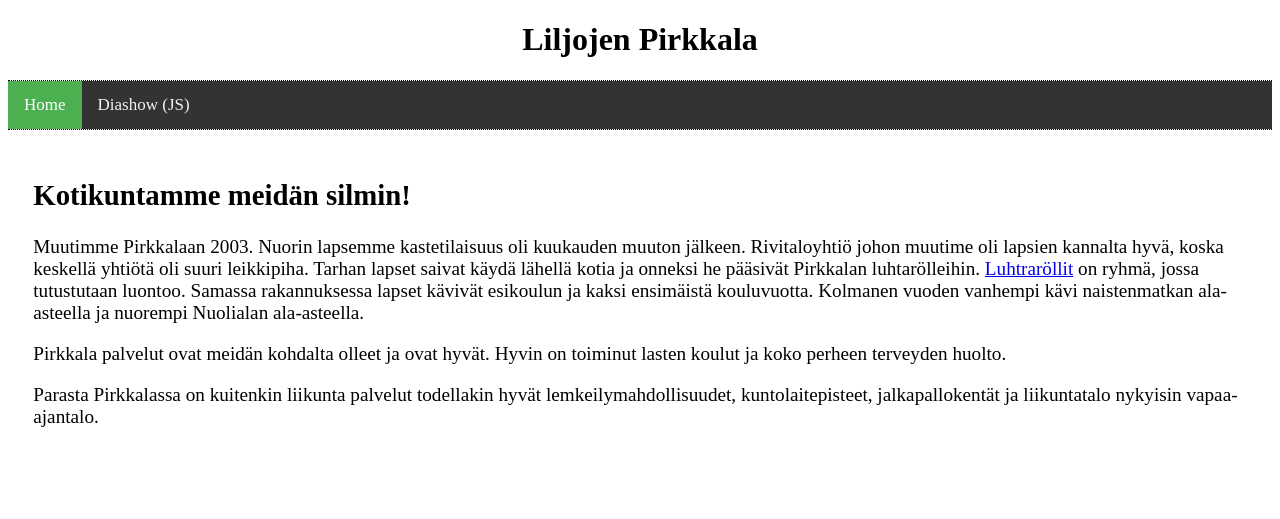
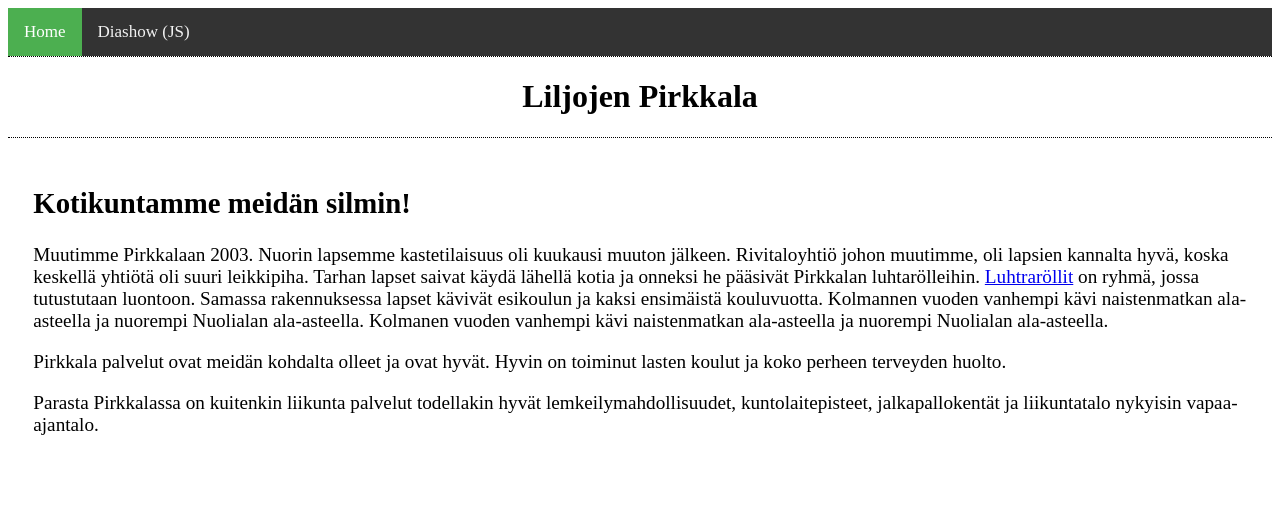
Before and after one commit to laurililja/LiljatPirkkala, a plain HTML site: page index.html in a window 1280 px wide. Shown: the top 519 px of the page. Drawn offline with Linux system fonts and the light colour scheme.

Commit message:
Add files via upload

```diff
--- a/index.html
+++ b/index.html
@@ -114,28 +114,27 @@
     </style>
 </head>
 <body>
+        <header>
+                <div class="ylapaneli">
+                    <a class="active" href="#home">Home</a>
+                    <a href="./JavaSc/index.html">Diashow (JS)</a>
+                    <a href="#contact"></a>
+                    <a href="#about"></a>
+                </div>
+            </header>
+
     <header>
         <hgroup>
             <h1>Liljojen Pirkkala</h1>
         </hgroup>
     </header>
 
-    <header>
-        <div class="ylapaneli">
-            <a class="active" href="#home">Home</a>
-            <a href="./JavaSc/index.html">Diashow (JS)</a>
-            <a href="#contact"></a>
-            <a href="#about"></a>
-        </div>
-    </header>
-
-        <section id="Kotikuntamme">
+       <section id="Kotikuntamme">
         <h2>Kotikuntamme meidän silmin!</h2>
-            <p>
-                Muutimme Pirkkalaan 2003. Nuorin lapsemme kastetilaisuus oli kuukauden muuton jälkeen. Rivitaloyhtiö johon muutime oli lapsien kannalta hyvä, koska keskellä yhtiötä oli suuri leikkipiha.
-                Tarhan lapset saivat käydä lähellä kotia ja onneksi he pääsivät Pirkkalan luhtarölleihin.
-            <a href="http://www.pirkkala.fi/palvelut/varhaiskasvatus/kunnallinen-varhaiskasvatus/luontoryhmat/" target="_blank">Luhtraröllit</a> on ryhmä, jossa tutustutaan luontoo.
-            Samassa rakannuksessa lapset kävivät esikoulun ja kaksi ensimäistä kouluvuotta.
+            <p> Muutimme Pirkkalaan 2003. Nuorin lapsemme kastetilaisuus oli kuukausi muuton jälkeen. Rivitaloyhtiö johon muutimme, oli lapsien kannalta hyvä,
+                koska keskellä yhtiötä oli suuri leikkipiha. Tarhan lapset saivat käydä lähellä kotia ja onneksi he pääsivät Pirkkalan luhtarölleihin.
+            <a href="http://www.pirkkala.fi/palvelut/varhaiskasvatus/kunnallinen-varhaiskasvatus/luontoryhmat/" target="_blank">Luhtraröllit</a> on ryhmä, jossa tutustutaan luontoon. Samassa rakennuksessa lapset kävivät
+            esikoulun ja kaksi ensimäistä kouluvuotta. Kolmannen vuoden vanhempi kävi naistenmatkan ala-asteella ja nuorempi Nuolialan ala-asteella.
                 Kolmanen vuoden vanhempi kävi naistenmatkan ala-asteella ja nuorempi Nuolialan ala-asteella.</p>
             <p>Pirkkala palvelut ovat meidän kohdalta olleet ja ovat hyvät. Hyvin on toiminut lasten koulut ja koko perheen terveyden huolto.</p>
             <p> Parasta Pirkkalassa on kuitenkin liikunta palvelut todellakin hyvät lemkeilymahdollisuudet, kuntolaitepisteet, jalkapallokentät ja liikuntatalo nykyisin vapaa-ajantalo.</p>
```
